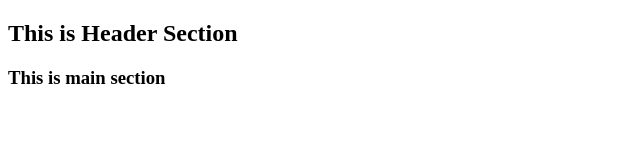
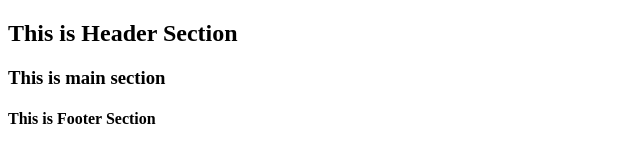
Before and after one commit to Joy1112233/web_batch_1, a plain HTML site: page index.html in a window 1280 px wide. Shown: the whole page, without its empty margins (0-640 px from the left). Drawn offline with Linux system fonts and the light colour scheme.

Commit message:
Footer Section

```diff
--- a/index.html
+++ b/index.html
@@ -13,5 +13,9 @@
     <main>
         <h3>This is main section</h3>
     </main>
+
+    <footer>
+        <h4>This is Footer Section</h4>
+    </footer>
 </body>
 </html>
```
